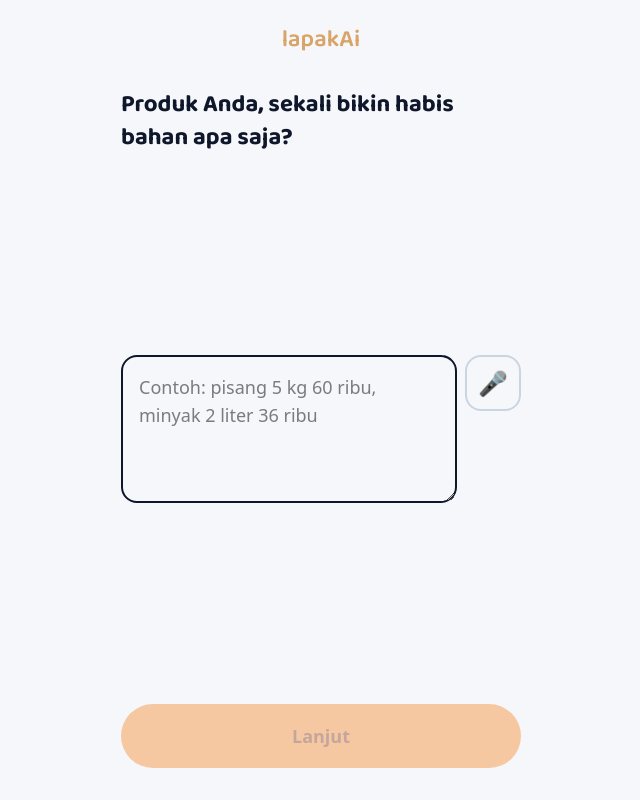
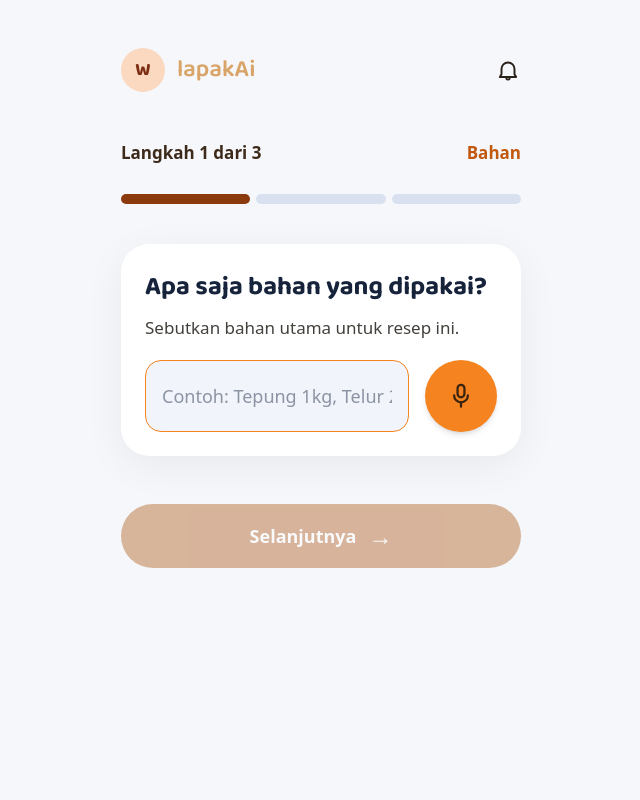
Before and after one commit to CREATHON-2026/if-unismuh, a React (Vite) app in the folder frontend/: page /resep/bahan in a window 1280 px wide. Shown: the whole page, without its empty margins (319-959 px from the left). Built offline with nearby package versions, Linux system fonts and the light colour scheme.

Commit message:
feat: terapkan desain wawancara resep langkah bahan dengan header avatar dan mic bulat

```diff
--- /dev/null
+++ b/frontend/src/components/KepalaResep.tsx
@@ -0,0 +1,45 @@
+import { bacaOnboarding } from '../state/onboarding';
+
+// Header wawancara resep: avatar inisial usaha + wordmark + lonceng, lalu bar 3 langkah.
+export function KepalaResep({ langkah, label }: { langkah: number; label: string }) {
+  const inisial = (bacaOnboarding().nama_usaha ?? 'W').trim().charAt(0).toUpperCase();
+  return (
+    <>
+      <div className="flex items-center justify-between">
+        <div className="flex items-center gap-3">
+          <span className="flex h-11 w-11 items-center justify-center rounded-full bg-[#FAD9C0] font-logo text-lg font-bold text-[#7C2D12]">
+            {inisial}
+          </span>
+          <span className="font-logo text-2xl font-semibold text-[#D9A468]">lapakAi</span>
+        </div>
+        <svg
+          width="26"
+          height="26"
+          viewBox="0 0 24 24"
+          fill="none"
+          stroke="#2A2118"
+          strokeWidth="1.8"
+          strokeLinecap="round"
+          strokeLinejoin="round"
+          aria-hidden="true"
+        >
+          <path d="M18 16v-5a6 6 0 1 0-12 0v5l-1.5 2.5h15L18 16Z" />
+          <path d="M10.5 20a1.8 1.8 0 0 0 3 0" />
+        </svg>
+      </div>
+
+      <div className="mt-8 flex items-center justify-between">
+        <span className="text-[17px] font-bold text-[#3E2A1A]">Langkah {langkah} dari 3</span>
+        <span className="text-[17px] font-bold text-[#C2570E]">{label}</span>
+      </div>
+      <div className="mt-3 flex gap-1.5" aria-hidden="true">
+        {[1, 2, 3].map((i) => (
+          <span
+            key={i}
+            className={`h-2.5 flex-1 rounded-full ${i <= langkah ? 'bg-[#8B3A0E]' : 'bg-[#D9E1F0]'}`}
+          />
+        ))}
+      </div>
+    </>
+  );
+}
--- a/frontend/src/screens/ResepBahan.tsx
+++ b/frontend/src/screens/ResepBahan.tsx
@@ -2,48 +2,73 @@ import { useState } from 'react';
 import { useNavigate } from 'react-router-dom';
 import { Layar } from '../components/Layar';
 import { Tombol } from '../components/Tombol';
-import { bacaOnboarding, tulisOnboarding } from '../state/onboarding';
+import { KepalaResep } from '../components/KepalaResep';
+import { tulisOnboarding } from '../state/onboarding';
 
 export function ResepBahan() {
   const nav = useNavigate();
   const [teks, setTeks] = useState('');
   const [catatan, setCatatan] = useState('');
-  const namaProduk = bacaOnboarding().nama_produk ?? 'Produk Anda';
+
+  function lanjut() {
+    if (!teks.trim()) return;
+    tulisOnboarding({ bahan_teks: teks.trim() });
+    nav('/resep/hasil');
+  }
 
   return (
-    <Layar
-      pertanyaan={`${namaProduk}, sekali bikin habis bahan apa saja?`}
-      aksi={
-        <Tombol
-          disabled={!teks.trim()}
-          onClick={() => {
-            tulisOnboarding({ bahan_teks: teks.trim() });
-            nav('/resep/hasil');
-          }}
-        >
-          Lanjut
-        </Tombol>
-      }
-    >
-      <div className="flex items-start gap-2">
-        <textarea
+    <Layar tanpaLogo atas>
+      <KepalaResep langkah={1} label="Bahan" />
+
+      <div className="mt-6 rounded-[28px] bg-white p-6 shadow-[0_10px_40px_rgba(0,0,0,0.06)]">
+        <h1 className="font-logo text-[26px] font-bold text-[#16233B]">
+          Apa saja bahan yang dipakai?
+        </h1>
+        <p className="mt-2 text-[17px] text-[#44403C]">Sebutkan bahan utama untuk resep ini.</p>
+
+        <div className="mt-5 flex items-center gap-4">
+          <input
             autoFocus
-          rows={4}
-          placeholder="Contoh: pisang 5 kg 60 ribu, minyak 2 liter 36 ribu"
+            placeholder="Contoh: Tepung 1kg, Telur 2"
             value={teks}
             onChange={(e) => setTeks(e.target.value)}
-          className="w-full flex-1 rounded-2xl border-2 border-slate-300 p-4 text-lg outline-none focus:border-slate-900"
+            className="h-[72px] w-full flex-1 rounded-2xl border border-[#D5DCEA] bg-[#F1F4FB] px-4 text-lg outline-none focus:border-[#F5831F] placeholder:text-[#8C93A3]"
           />
           <button
             type="button"
             aria-label="Rekam suara"
             onClick={() => setCatatan('Fitur suara segera aktif — sementara ketik dulu ya')}
-          className="flex h-14 w-14 shrink-0 items-center justify-center rounded-2xl border-2 border-slate-300 text-2xl active:scale-95"
+            className="flex h-[72px] w-[72px] shrink-0 items-center justify-center rounded-full bg-[#F5831F] shadow-md active:scale-95"
           >
-          🎤
+            <svg
+              width="30"
+              height="30"
+              viewBox="0 0 24 24"
+              fill="none"
+              stroke="#3A2410"
+              strokeWidth="1.8"
+              strokeLinecap="round"
+              aria-hidden="true"
+            >
+              <rect x="9.25" y="3" width="5.5" height="10" rx="2.75" />
+              <path d="M6.5 11.5a5.5 5.5 0 0 0 11 0" />
+              <path d="M12 17v3.5" />
+            </svg>
           </button>
         </div>
-      {catatan && <p className="text-sm text-slate-500">{catatan}</p>}
+        {catatan && <p className="mt-3 text-sm text-[#78716C]">{catatan}</p>}
+      </div>
+
+      <div className="mt-8">
+        <Tombol varian="gelap" disabled={!teks.trim()} onClick={lanjut}>
+          <span className="flex items-center justify-center gap-3">
+            Selanjutnya
+            <span aria-hidden className="text-2xl leading-none">
+              →
+            </span>
+          </span>
+        </Tombol>
+      </div>
     </Layar>
   );
 }
```
Lines whose indentation alone changed are shown as unchanged.
